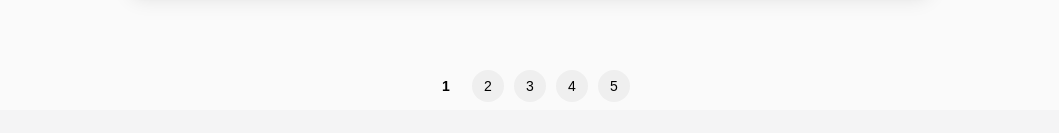
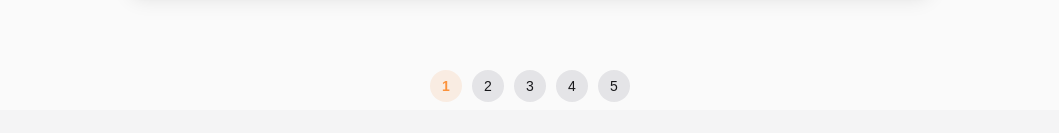
Before and after one commit to XiChen1234/MyWebsite, a Vue app: page / in a window 1280 px wide. Shown: the part 7338-7471 px from the top of the page, without its empty margins (110-1169 px from the left). Built offline with nearby package versions, Linux system fonts and the light colour scheme.

Commit message:
fix: update style of indicator
更新指示点的样式

```diff
--- a/src/components/page/ui/SwiperCard.vue
+++ b/src/components/page/ui/SwiperCard.vue
@@ -106,7 +106,6 @@ const handleCardClick = () => {
   border: 2px solid var(--border);
   border-radius: 10px;
   transition: all 0.3s ease;
-  cursor: pointer;
 }
 
 .view-project:hover {
--- a/src/components/page/ui/SwiperPicture.vue
+++ b/src/components/page/ui/SwiperPicture.vue
@@ -210,18 +210,19 @@ const toRight = () => {
   align-items: center;
   justify-content: center;
   font-size: 14px;
-  color: var(--text-light-300);
+  background-color: var(--button-bg-gray);
+  color: var(--text-main);
 }
 
 .indicator:hover {
-  background-color: var(--text-secondary-focus);
+  background-color: var(--button-bg-gray);
   color: var(--text-main-focus);
   transform: scale(1.1);
 }
 
 .indicator.active {
-  background-color: var(--bg-control-dark);
-  box-shadow: 0 2px 8px var(--shadow-indicator);
+  background-color: var(--bg-tag-focus);
+  color: var(--text-main-focus);
   font-weight: bold;
 }
 </style>
```
